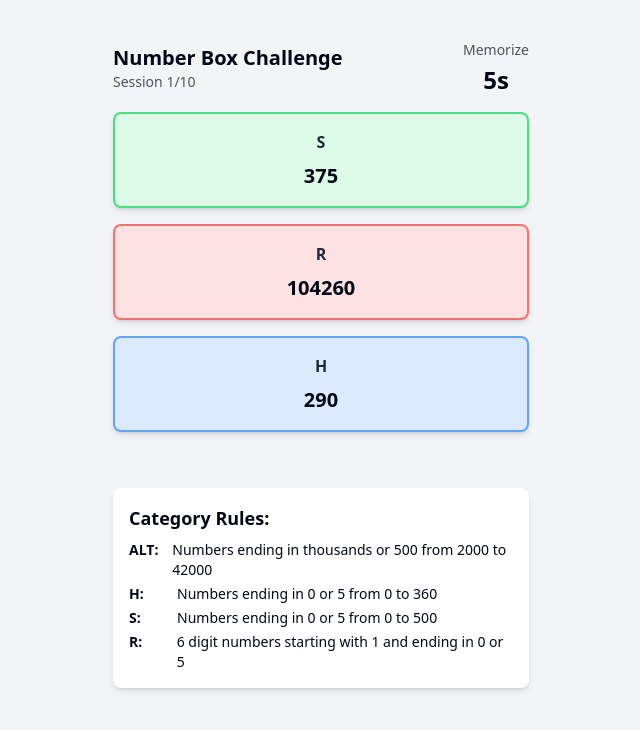
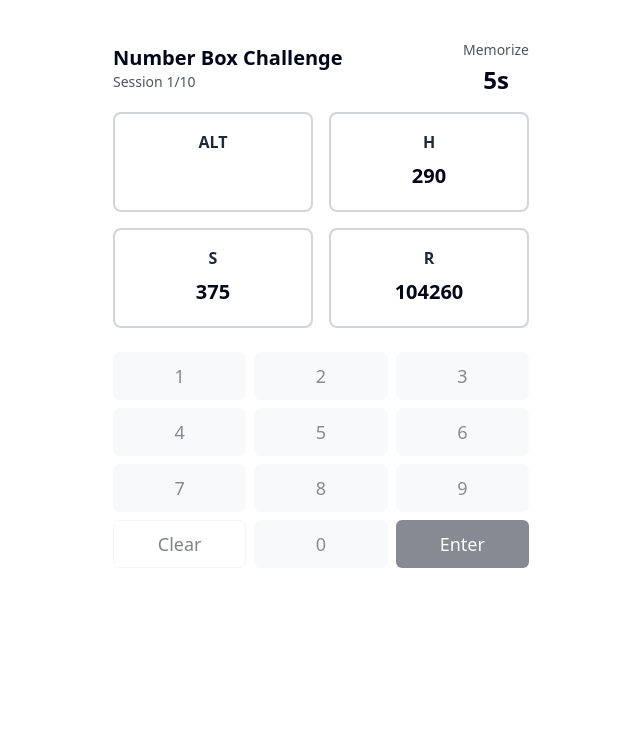
Before and after one commit to mmds78/number-box-challenge, a React (Vite) app: page / in a window 1280 px wide. Shown: the top 730 px of the page, without its empty margins (319-959 px from the left). Built offline with nearby package versions, Linux system fonts and the light colour scheme.

Commit message:
Refactor: Update game board and UI
- Display all categories at all times.
- Remove background colors.
- Remove category rules.
- Implement number keypad.

```diff
--- a/src/components/GameBox.tsx
+++ b/src/components/GameBox.tsx
@@ -1,67 +1,55 @@
 
 import React from 'react';
 import { CategoryType } from '@/utils/numberGenerator';
-import { Input } from '@/components/ui/input';
-import { Label } from '@/components/ui/label';
 import { useGame } from '@/contexts/GameContext';
 
 interface GameBoxProps {
   category: CategoryType;
   value?: number;
   showValue: boolean;
+  isSelected: boolean;
+  onSelect: () => void;
 }
 
-const GameBox: React.FC<GameBoxProps> = ({ category, value, showValue }) => {
-  const { phase, updateUserAnswer, userAnswers } = useGame();
+const GameBox: React.FC<GameBoxProps> = ({
+  category,
+  value,
+  showValue,
+  isSelected,
+  onSelect
+}) => {
+  const { userAnswers } = useGame();
 
   // Find user answer for this category
   const userAnswer = userAnswers.find(answer => answer.category === category);
 
-  // Get box color based on category
-  const getBoxColor = () => {
-    switch (category) {
-      case 'ALT': return 'bg-box-alt border-indigo-400';
-      case 'H': return 'bg-box-h border-blue-400';
-      case 'S': return 'bg-box-s border-green-400';
-      case 'R': return 'bg-box-r border-red-400';
-      default: return 'bg-gray-100 border-gray-400';
-    }
+  // Get category label
+  const getCategoryLabel = () => {
+    return category;
   };
 
-  // Handle input change
-  const handleInputChange = (e: React.ChangeEvent<HTMLInputElement>) => {
-    // Only allow numbers
-    const value = e.target.value.replace(/\D/g, '');
-    updateUserAnswer(category, value);
+  // Handle click on box
+  const handleBoxClick = () => {
+    onSelect();
   };
 
   return (
-    <div className={`p-4 rounded-lg border-2 ${getBoxColor()} shadow-md`}>
+    <div
+      className={`p-4 rounded-lg border-2 ${isSelected ? 'border-blue-500' : 'border-gray-300'}
+                 cursor-pointer transition-colors`}
+      onClick={handleBoxClick}
+    >
       <div className="text-center mb-2 font-bold text-gray-800">
-        {category}
+        {getCategoryLabel()}
       </div>
 
-      {showValue && value !== undefined ? (
-        <div className="text-center text-xl font-bold">{value}</div>
-      ) : phase === 'input' ? (
-        <div>
-          <Label htmlFor={`input-${category}`} className="sr-only">Enter {category} number</Label>
-          <Input
-            id={`input-${category}`}
-            type="text"
-            placeholder="Enter number"
-            value={userAnswer?.value || ''}
-            onChange={handleInputChange}
-            className="text-center"
-            inputMode="numeric"
-            pattern="[0-9]*"
-          />
-        </div>
-      ) : (
-        <div className="h-10 flex items-center justify-center">
-          {phase === 'memorize' ? '...' : ''}
-        </div>
-      )}
+      <div className="text-center text-xl font-bold h-8">
+        {showValue && value !== undefined ? (
+          value
+        ) : (
+          userAnswer && userAnswer.value ? userAnswer.value : ''
+        )}
+      </div>
     </div>
   );
 };
--- /dev/null
+++ b/src/components/NumberKeypad.tsx
@@ -0,0 +1,64 @@
+
+import React from 'react';
+import { Button } from '@/components/ui/button';
+import { CategoryType } from '@/utils/numberGenerator';
+import { useGame } from '@/contexts/GameContext';
+
+interface NumberKeypadProps {
+  selectedCategory: CategoryType | null;
+}
+
+const NumberKeypad: React.FC<NumberKeypadProps> = ({ selectedCategory }) => {
+  const { updateUserAnswer } = useGame();
+  const [currentValue, setCurrentValue] = React.useState<string>('');
+
+  // Buttons for the keypad (0-9 and actions)
+  const buttons = [
+    '1', '2', '3',
+    '4', '5', '6',
+    '7', '8', '9',
+    'Clear', '0', 'Enter'
+  ];
+
+  const handleButtonClick = (value: string) => {
+    if (!selectedCategory) return;
+
+    if (value === 'Clear') {
+      setCurrentValue('');
+      updateUserAnswer(selectedCategory, '');
+    } else if (value === 'Enter') {
+      // Do nothing on Enter, as we'll handle submission in GameControls
+    } else {
+      // Limit to reasonable length (10 digits max)
+      if (currentValue.length < 10) {
+        const newValue = currentValue + value;
+        setCurrentValue(newValue);
+        updateUserAnswer(selectedCategory, newValue);
+      }
+    }
+  };
+
+  // Reset current value when category changes
+  React.useEffect(() => {
+    setCurrentValue('');
+  }, [selectedCategory]);
+
+  return (
+    <div className={`mt-6 ${selectedCategory ? 'opacity-100' : 'opacity-50 pointer-events-none'}`}>
+      <div className="grid grid-cols-3 gap-2">
+        {buttons.map((btn) => (
+          <Button
+            key={btn}
+            onClick={() => handleButtonClick(btn)}
+            variant={btn === 'Enter' ? 'default' : btn === 'Clear' ? 'outline' : 'secondary'}
+            className="h-12 text-lg font-medium"
+          >
+            {btn}
+          </Button>
+        ))}
+      </div>
+    </div>
+  );
+};
+
+export default NumberKeypad;
--- a/src/components/NumberMemoryGame.tsx
+++ b/src/components/NumberMemoryGame.tsx
@@ -1,19 +1,41 @@
 
-import React, { useEffect } from 'react';
+import React, { useEffect, useState } from 'react';
 import { useGame, GameProvider } from '@/contexts/GameContext';
+import { CategoryType } from '@/utils/numberGenerator';
 import GameBox from './GameBox';
 import GameHeader from './GameHeader';
 import GameControls from './GameControls';
-import CategoryLegend from './CategoryLegend';
+import NumberKeypad from './NumberKeypad';
 import ResultsScreen from './ResultsScreen';
 
 const GameBoard: React.FC = () => {
   const { phase, boxNumbers, startMemorizePhase } = useGame();
+  const [selectedCategory, setSelectedCategory] = useState<CategoryType | null>(null);
+
+  // All categories
+  const allCategories: CategoryType[] = ['ALT', 'H', 'S', 'R'];
 
   // Start the game on component mount
   useEffect(() => {
     startMemorizePhase();
   }, []);
+
+  // Reset selected category when phase changes
+  useEffect(() => {
+    setSelectedCategory(null);
+  }, [phase]);
+
+  // Handle category selection
+  const handleCategorySelect = (category: CategoryType) => {
+    if (phase === 'input') {
+      setSelectedCategory(category);
+    }
+  };
+
+  // Check if a category has a number assigned
+  const hasNumber = (category: CategoryType) => {
+    return boxNumbers.some(box => box.category === category);
+  };
 
   // If we're in the results phase, show the results screen
   if (phase === 'result') {
@@ -24,22 +46,22 @@ const GameBoard: React.FC = () => {
     <div className="max-w-md mx-auto p-4">
       <GameHeader />
 
-      <div className="grid grid-cols-1 gap-4 mb-6">
-        {boxNumbers.map((box, index) => (
+      <div className="grid grid-cols-2 gap-4 mb-6">
+        {allCategories.map((category) => (
           <GameBox
-            key={`${box.category}-${index}`}
-            category={box.category}
-            value={box.value}
-            showValue={phase === 'memorize'}
+            key={category}
+            category={category}
+            value={boxNumbers.find(box => box.category === category)?.value}
+            showValue={phase === 'memorize' && hasNumber(category)}
+            isSelected={selectedCategory === category}
+            onSelect={() => handleCategorySelect(category)}
           />
         ))}
       </div>
 
+      <NumberKeypad selectedCategory={selectedCategory} />
+
       <GameControls />
-
-      <div className="mt-8">
-        <CategoryLegend />
-      </div>
     </div>
   );
 };
@@ -47,7 +69,7 @@ const GameBoard: React.FC = () => {
 // Wrapped component with provider
 const NumberMemoryGame: React.FC = () => (
   <GameProvider>
-    <div className="min-h-screen bg-gray-100 pt-6 pb-10">
+    <div className="min-h-screen pt-6 pb-10">
       <GameBoard />
     </div>
   </GameProvider>
```
